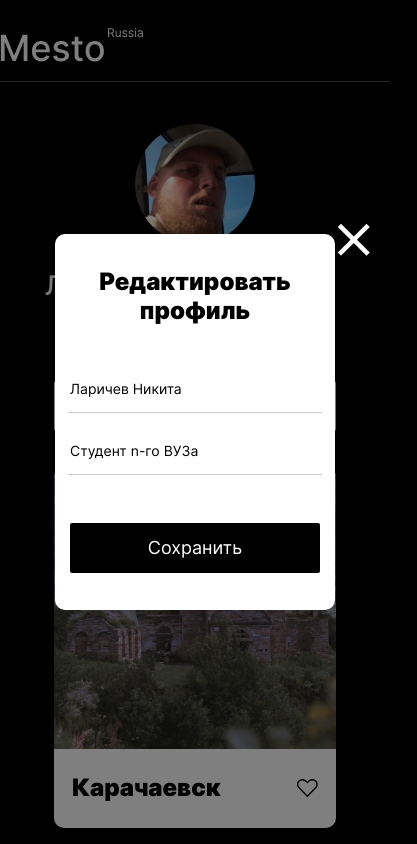
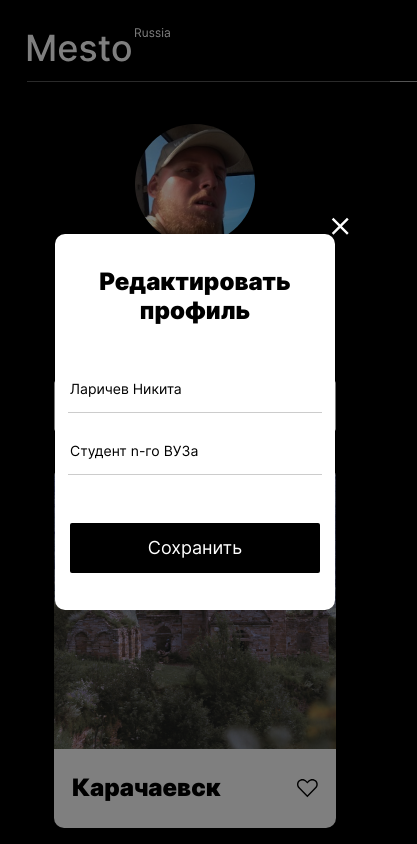
Before and after one commit to ginzustorm/mesto, a plain HTML site: page index.html in a window 390 px wide. Both pictures are taken after a click on the button 291 px from the left and 285 px from the top of the page. Shown: the top 844 px of the page, 417 px wide, since content can reach past the window. Drawn offline with Linux system fonts and the light colour scheme.

Commit message:
Исправить крестик, header

```diff
--- a/blocks/header/header.css
+++ b/blocks/header/header.css
@@ -11,7 +11,7 @@
 @media all and (min-width: 320px) and (max-width: 767px) {
   .header {
     width: 100%;
-    margin: 28px 0 0;
+    margin: 28px 0 0 27px;
     height: 54px;
   }
 }
--- /dev/null
+++ b/blocks/popup/__abort-button-logo/popup__abort-button-logo.css
@@ -0,0 +1,6 @@
+@media all and (min-width: 320px) and (max-width: 512px) {
+    .popup__abort-button-logo {
+        width: 30.7px;
+        height: 30.7px;
+    }
+}
--- a/blocks/popup/__abort-button/popup__abort-button.css
+++ b/blocks/popup/__abort-button/popup__abort-button.css
@@ -21,11 +21,15 @@
     outline: none;
   }
 
-  @media all and (min-width: 320px) and (max-width: 500px) {
+  @media all and (min-width: 320px) and (max-width: 512px) {
     .popup__abort-button {
       right: -7.5%;
       top: -6.3%;
       width: 30.7px;
       height: 30.7px;
     }
+    .popup__abort-button-logo {
+      width: 30.7px;
+      height: 30.7px;
+    }
   }
--- a/blocks/profile/__info-row/profile__info-row.css
+++ b/blocks/profile/__info-row/profile__info-row.css
@@ -2,3 +2,10 @@
     display: flex;
     flex-direction: row;
 }
+
+@media all and (min-width: 320px) and (max-width: 500px) {
+    .profile__info-row {
+      width: 300px;
+      justify-content: center;
+    }
+  }
--- a/index.html
+++ b/index.html
@@ -124,7 +124,7 @@
             Сохранить
           </button>
           <button class="popup__abort-button">
-            <svg width="58" height="58" viewBox="0 0 58 58" fill="none" xmlns="http://www.w3.org/2000/svg">
+            <svg width="58" height="58" viewBox="0 0 58 58" fill="none" xmlns="http://www.w3.org/2000/svg" class="popup__abort-button-logo">
               <path d="M44.7661 41.5683L31.9759 28.778L44.7661 15.9878L41.5686 12.7902L28.7783 25.5805L15.9881 12.7902L12.7905 15.9878L25.5808 28.778L12.7905 41.5683L15.9881 44.7658L28.7783 31.9756L41.5686 44.7658L44.7661 41.5683Z" fill="white"/>
             </svg>
           </button>
--- a/pages/index.css
+++ b/pages/index.css
@@ -25,6 +25,7 @@
 @import url(../blocks/popup/__window/popup__window.css);
 @import url(../blocks/popup/_opened/popup_opened.css);
 @import url(../blocks/popup/__form/popup__form.css);
+@import url(../blocks/popup/__abort-button-logo/popup__abort-button-logo.css);
 
 @import url(../blocks/profile/profile.css);
 @import url(../blocks/profile/__add-button/profile__add-button.css);
```
